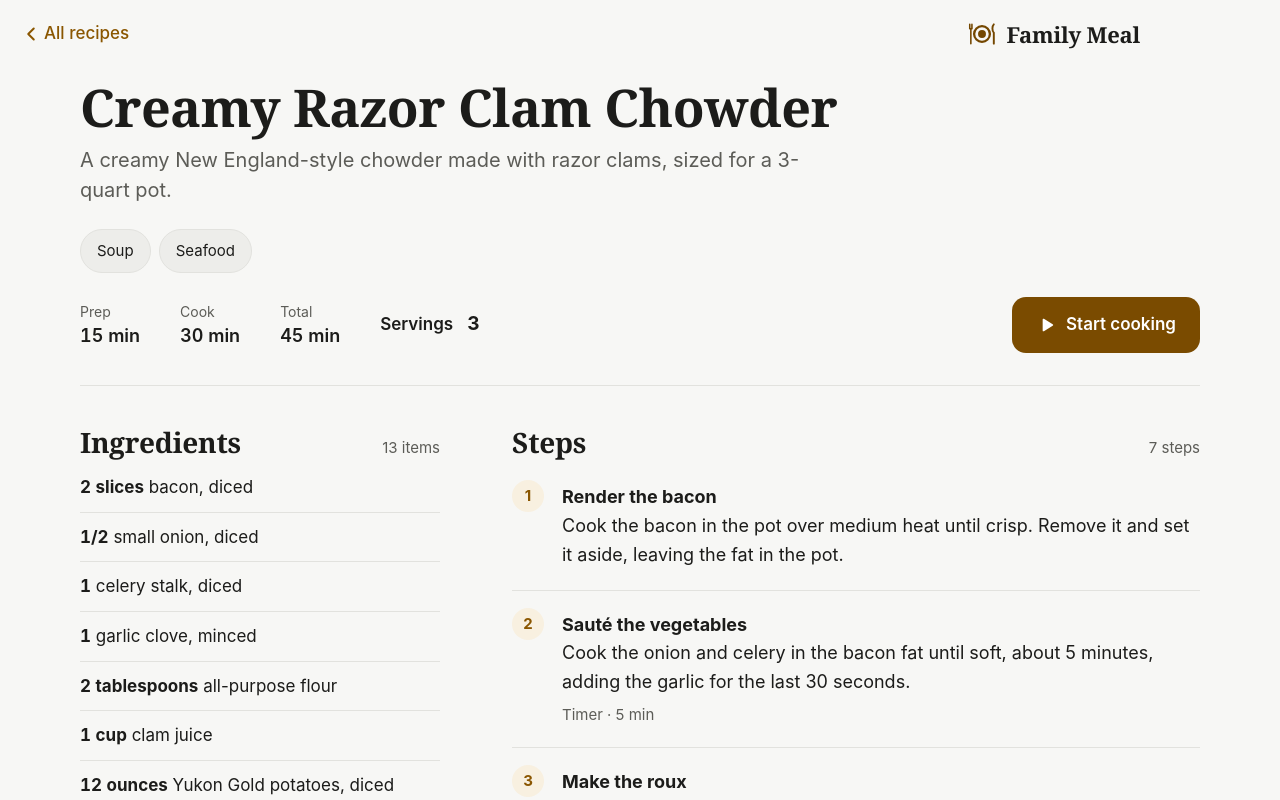
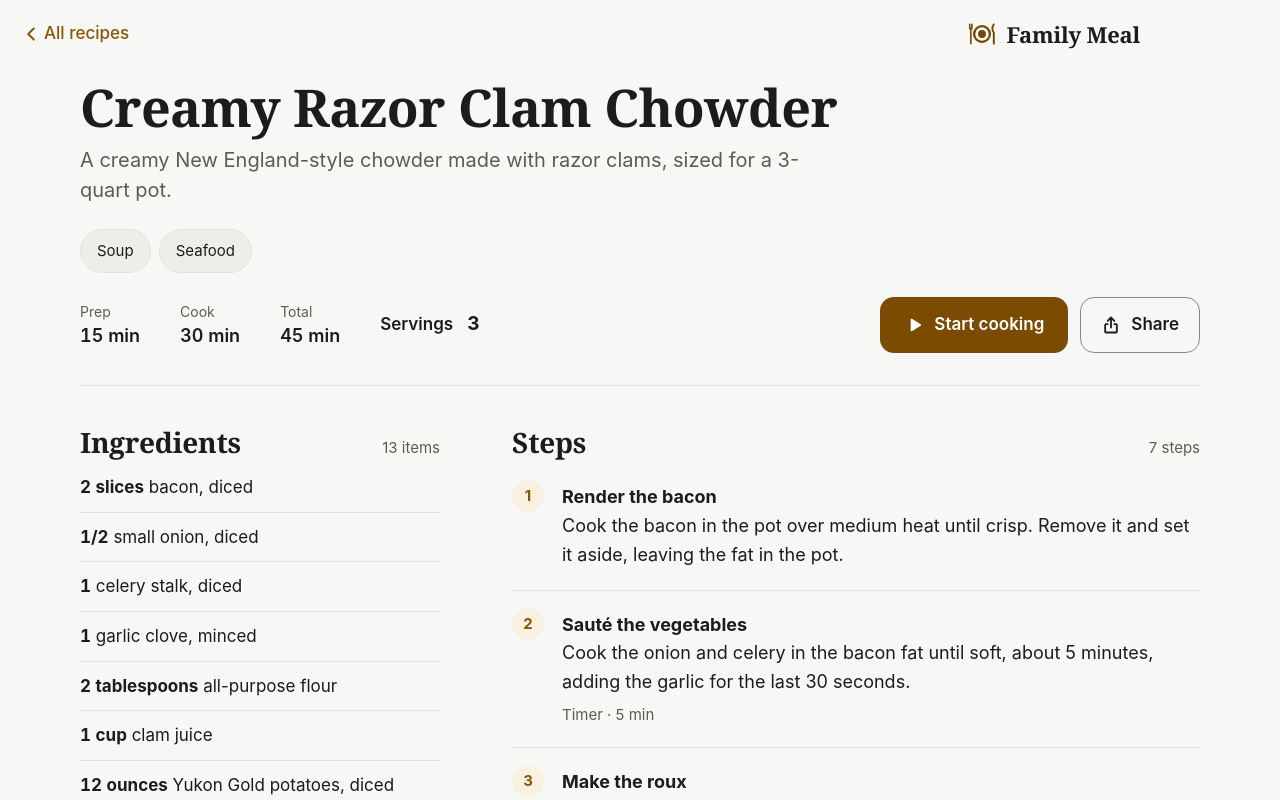
Before and after one commit to oak-wildwood/family-meal, an Angular app: page /recipes/creamy-razor-clam-chowder in a window 1280 px wide. Shown: the top 800 px of the page. Built offline with nearby package versions, Linux system fonts and the light colour scheme.

Commit message:
feat: add a share button to send a recipe to anylist (#17)

```diff
--- a/src/app/recipes/recipe-page/recipe-page.css
+++ b/src/app/recipes/recipe-page/recipe-page.css
@@ -129,8 +129,18 @@ dd {
   font-weight: 700;
 }
 
+.actions {
+  display: flex;
+  gap: 12px;
+}
+
 .start {
-  width: 100%;
+  flex: 1;
+}
+
+.share {
+  flex: none;
+  padding: 0 20px;
 }
 
 .body,
@@ -260,8 +270,7 @@ dd {
     justify-content: flex-start;
   }
 
-  .start {
-    width: auto;
+  .actions {
     margin-left: auto;
   }
 
--- a/src/app/recipes/recipe-page/recipe-page.html
+++ b/src/app/recipes/recipe-page/recipe-page.html
@@ -64,6 +64,7 @@
         <span class="label">Servings</span>
         <span class="serves">{{ r.servings }}</span>
       </div>
+      <div class="actions">
         <a class="btn btn-primary start" [routerLink]="['/recipes', r.slug, 'cook']">
           <svg width="20" height="20" viewBox="0 0 24 24" fill="currentColor" aria-hidden="true">
             <path
@@ -72,6 +73,24 @@
           </svg>
           Start cooking
         </a>
+        <button type="button" class="btn btn-ghost share" (click)="share()">
+          <svg
+            width="20"
+            height="20"
+            viewBox="0 0 24 24"
+            fill="none"
+            stroke="currentColor"
+            stroke-width="2.2"
+            stroke-linecap="round"
+            stroke-linejoin="round"
+            aria-hidden="true"
+          >
+            <path d="M12 15V3m0 0L8 7m4-4 4 4" />
+            <path d="M8 11H6a1 1 0 0 0-1 1v8a1 1 0 0 0 1 1h12a1 1 0 0 0 1-1v-8a1 1 0 0 0-1-1h-2" />
+          </svg>
+          <span aria-live="polite">{{ copied() ? 'Link copied' : 'Share' }}</span>
+        </button>
+      </div>
     </div>
   </header>
 
--- a/src/app/recipes/recipe-page/recipe-page.ts
+++ b/src/app/recipes/recipe-page/recipe-page.ts
@@ -1,6 +1,15 @@
-import { ChangeDetectionStrategy, Component, computed, input } from '@angular/core';
+import {
+  ChangeDetectionStrategy,
+  Component,
+  DestroyRef,
+  computed,
+  inject,
+  input,
+  signal,
+} from '@angular/core';
 import { RouterLink } from '@angular/router';
 import { Logo } from '../../logo/logo';
+import { SITE_ORIGIN } from '../../site-origin';
 import { formatMinutes, groupIngredients, sourceHost, tagLabel } from '../display';
 import { formatQuantity, isUrl } from '../recipe-json-ld';
 import { Recipe } from '../recipe.model';
@@ -10,6 +19,10 @@ import { Recipe } from '../recipe.model';
  * resolver, never here) and is fully readable prerendered, with no JavaScript.
  * Ingredients show at base servings; the scaler and checkmarks are Oak's
  * practice shells and drop into the marked slots.
+ *
+ * Share hands the page's public URL to the phone's share sheet, which is how a
+ * recipe gets to AnyList's import, and the only way to do it from the installed
+ * app, which has no address bar.
  */
 @Component({
   selector: 'app-recipe-page',
@@ -22,6 +35,39 @@ export class RecipePage {
   /** Bound from the route's `recipe` resolver via withComponentInputBinding. */
   readonly recipe = input.required<Recipe>();
 
+  private readonly origin = inject(SITE_ORIGIN);
+  private copiedTimer?: ReturnType<typeof setTimeout>;
+
+  /** The public URL, not the current one, so a preview or local build still shares the real page. */
+  protected readonly shareUrl = computed(() => `${this.origin}/recipes/${this.recipe().slug}`);
+  /** True for a moment after the link is copied, where there's no share sheet. */
+  protected readonly copied = signal(false);
+
+  constructor() {
+    inject(DestroyRef).onDestroy(() => clearTimeout(this.copiedTimer));
+  }
+
+  protected async share(): Promise<void> {
+    const url = this.shareUrl();
+    if (navigator.share) {
+      try {
+        // Title and URL only: some share targets fold extra text into the URL field.
+        await navigator.share({ title: this.recipe().name, url });
+      } catch {
+        // Closing the share sheet rejects too; nothing to do.
+      }
+      return;
+    }
+    try {
+      await navigator.clipboard.writeText(url);
+    } catch {
+      return;
+    }
+    this.copied.set(true);
+    clearTimeout(this.copiedTimer);
+    this.copiedTimer = setTimeout(() => this.copied.set(false), 2000);
+  }
+
   protected readonly groups = computed(() => groupIngredients(this.recipe().ingredients));
 
   // The template splits each line the way formatIngredient orders it (quantity,
```
Also changed, not shown: 1 other file (tests, documents, lock files or other folders). Lines whose indentation alone changed are shown as unchanged.
